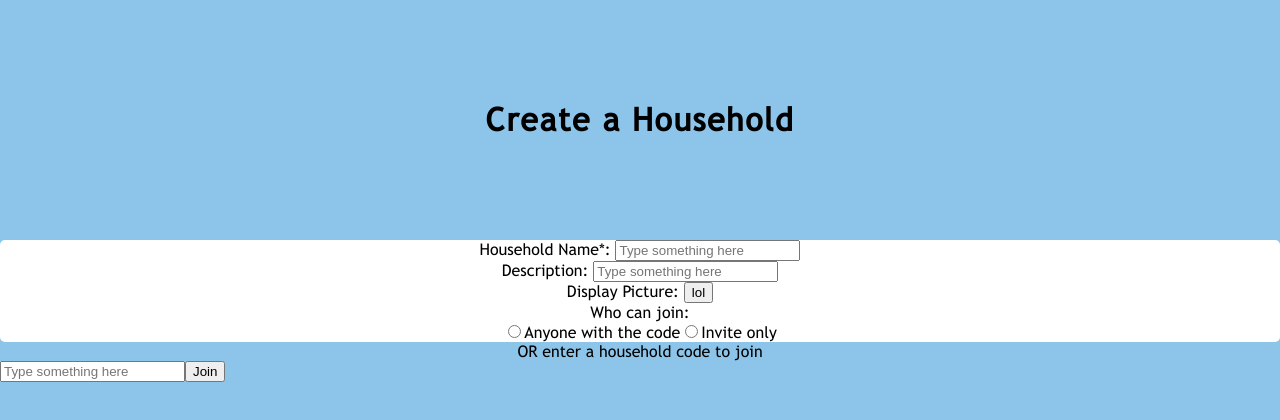
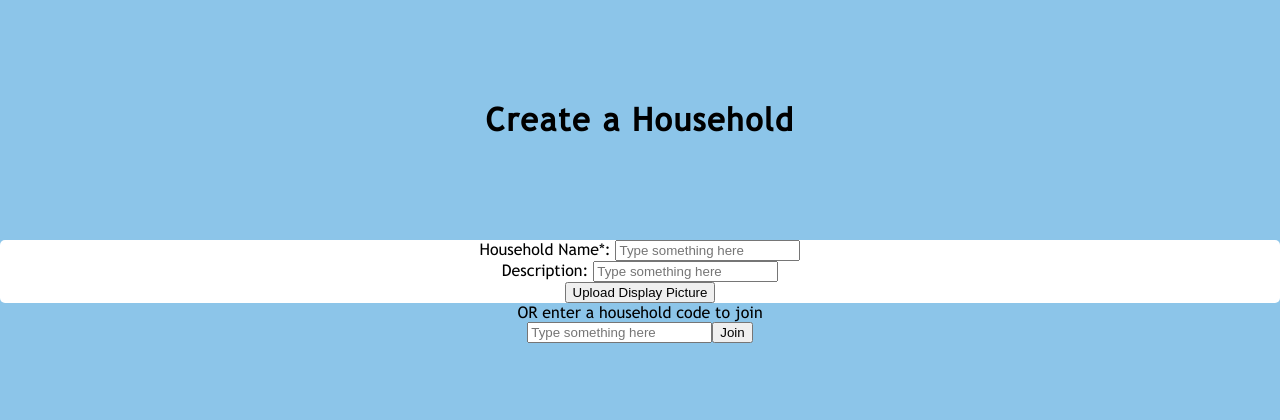
Before and after one commit to kasmello/ChoreMates, a React (Create React App) app in the folder choremates-react/: page /join in a window 1280 px wide. Shown: the top 420 px of the page. Built offline with nearby package versions, Linux system fonts and the light colour scheme.

Commit message:
removed 'who can join' for scope reasons

```diff
--- a/choremates-react/src/components/createJoinPage/createJoinPage.js
+++ b/choremates-react/src/components/createJoinPage/createJoinPage.js
@@ -1,10 +1,13 @@
-import React from 'react';
+import React, {useState} from 'react';
 import PropTypes from 'prop-types';
 import './createJoinPage.css';
 import './createJoinPage.js'
 
 
 const createJoinPage = () => {
+
+
+
    return (
       <div>
          <div className='title'><h1>Create a Household</h1></div>
@@ -18,38 +21,20 @@ const createJoinPage = () => {
             type="text"
             placeholder="Type something here"
          /></div>
-         <div>Display Picture: <button>lol</button>
-         </div>
-         <div>Who can join: <div>
-         <label>
-          <input
-            type="radio"
-            value="A"
-            // checked={selectedOption === "A"}
-            // onChange={handleChange}
-          />
-          Anyone with the code
-        </label>
-        <label>
-          <input
-            type="radio"
-            value="B"
-            // checked={selectedOption === "B"}
-            // onChange={handleChange}
-          />
-          Invite only
-        </label>
-         </div>
+         <div><button>Upload Display Picture</button>
          </div>
 
-
          </div>
-         <div className='join'>OR enter a household code to join</div>
-         <input
-            type="text"
-            placeholder="Type something here"
-         />
-         <button>Join</button>
+         <div className='join'>
+            OR enter a household code to join
+            <div>
+               <input
+                  type="text"
+                  placeholder="Type something here"
+               />
+               <button>Join</button>
+            </div>
+         </div>
       </div>
 
    );
```
